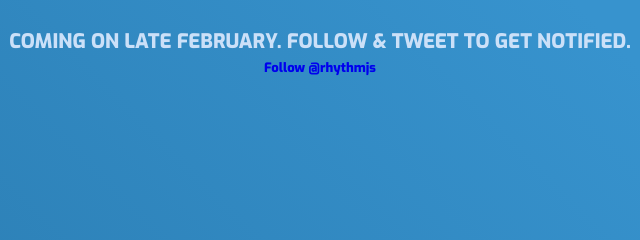
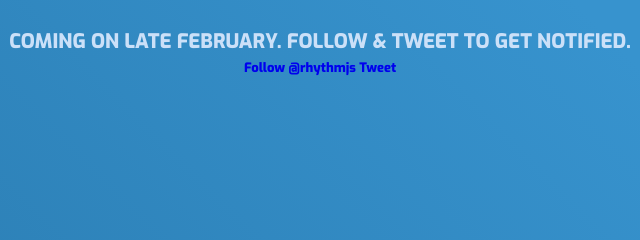
Before and after one commit to project-remu/project-remu.github.com, a plain HTML site: page index.html in a window 1280 px wide. Shown: the part 268-508 px from the top of the page, 320-960 px from the left. Drawn offline with Linux system fonts and the light colour scheme.

Commit message:
Twitter links

```diff
--- a/index.html
+++ b/index.html
@@ -25,6 +25,7 @@
 	<h1>On the cloud.</h1>
 	<h4>Coming on late february. Follow &amp; Tweet to get notified.</h4>
 	<a href="https://twitter.com/rhythmjs" class="twitter-follow-button" data-show-count="false" data-size="large">Follow @rhythmjs</a>
-	<script>!function(d,s,id){var js,fjs=d.getElementsByTagName(s)[0];if(!d.getElementById(id)){js=d.createElement(s);js.id=id;js.src="//platform.twitter.com/widgets.js";fjs.parentNode.insertBefore(js,fjs);}}(document,"script","twitter-wjs");</script>
+	<script>!function(d,s,id){var js,fjs=d.getElementsByTagName(s)[0];if(!d.getElementById(id)){js=d.createElement(s);js.id=id;js.src="//platform.twitter.com/widgets.js";fjs.parentNode.insertBefore(js,fjs);}}(document,"script","twitter-wjs");</script><a href="https://twitter.com/share" class="twitter-share-button" data-url="http://rhythmjs.github.com/" data-text="Rhythm action game, on the cloud. Check out Rhythm.js!" data-via="rhythmjs" data-size="large" data-hashtags="rhythmhs">Tweet</a>
+<script>!function(d,s,id){var js,fjs=d.getElementsByTagName(s)[0];if(!d.getElementById(id)){js=d.createElement(s);js.id=id;js.src="//platform.twitter.com/widgets.js";fjs.parentNode.insertBefore(js,fjs);}}(document,"script","twitter-wjs");</script>
 </body>
 </html>
```
